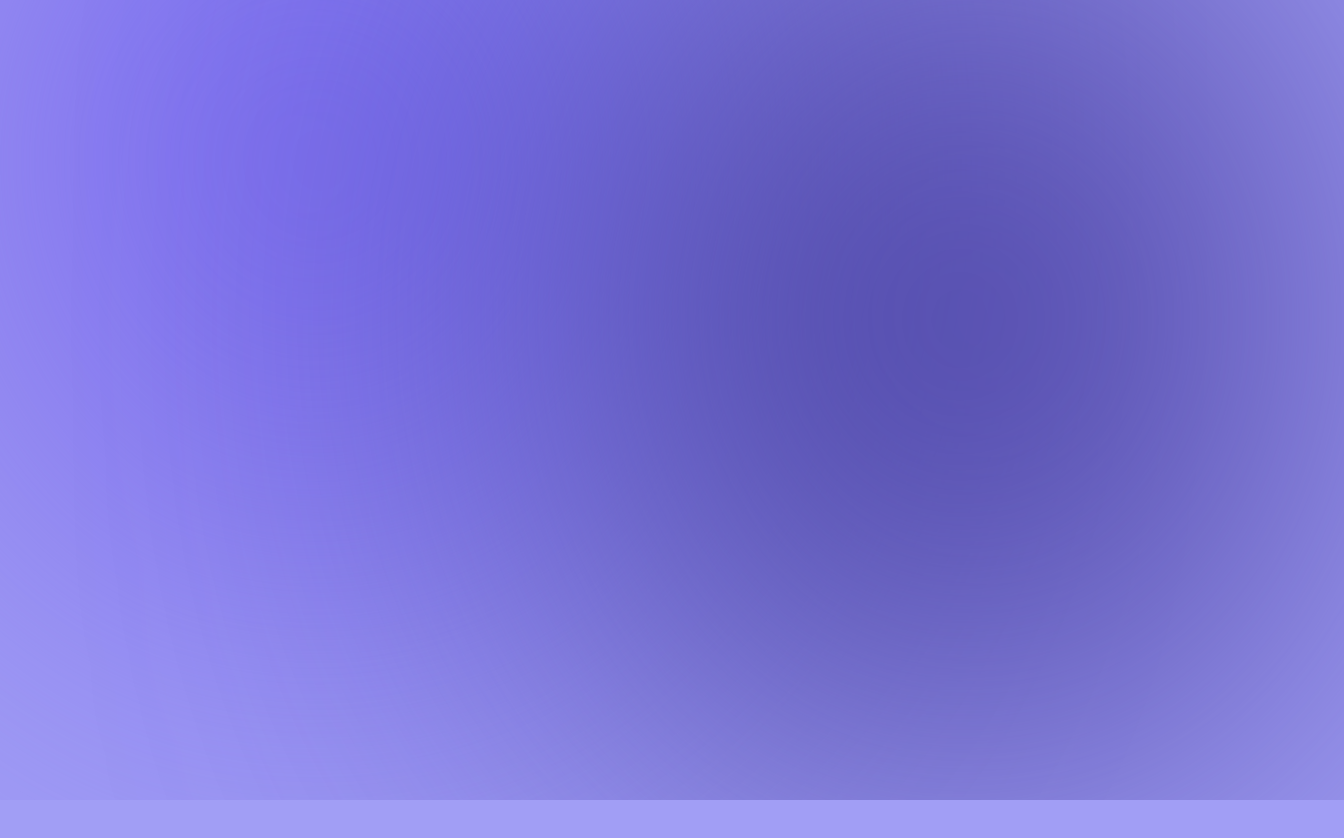
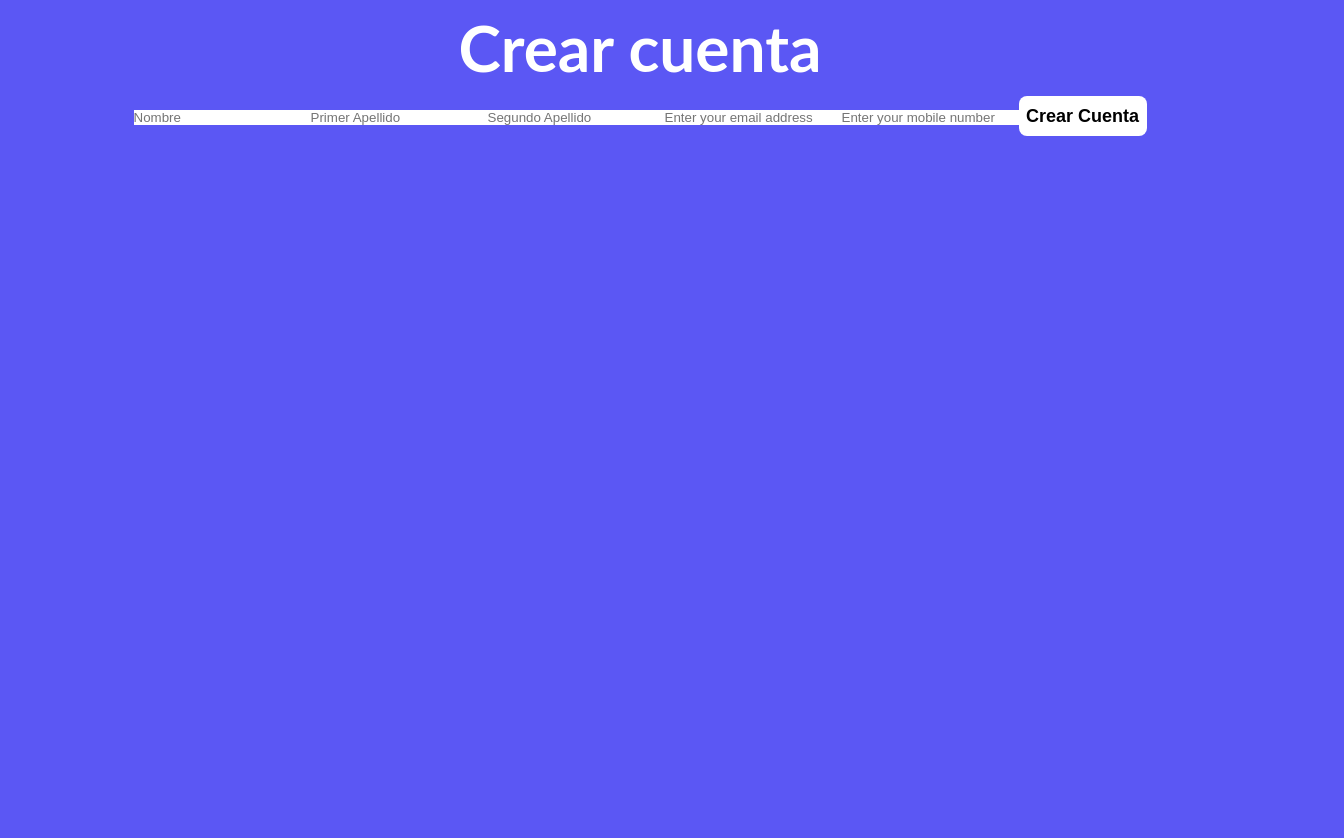
Before and after one commit to ArmandoArV/hackathon-morelos-ZZZZ-Front, a React (Create React App) app: page /registro in a window 1280 px wide. Before the commit this address had no page. Shown: the top 838 px of the page, 1344 px wide, since content can reach past the window. Before the commit the page ends 800 px from the top, so only its background shows below. Built offline with nearby package versions, Linux system fonts and the light colour scheme.

Commit message:
mejoras al body

```diff
--- a/public/index.html
+++ b/public/index.html
@@ -17,8 +17,7 @@
   </head>
   <body>
     <noscript>You need to enable JavaScript to run this app.</noscript>
-    <div id="up"></div>
-    <div id="down"></div>
+
     <div id="root"></div>
   </body>
 </html>
--- a/src/App.jsx
+++ b/src/App.jsx
@@ -1,7 +1,7 @@
 import "./App.css";
 import { BrowserRouter as Router, Routes, Route } from "react-router-dom";
 import Home from "./Pages/landing/Home";
-
+import Registro from './Pages/cuenta/Registro'
 function App() {
   return (
     <div className="App">
@@ -9,6 +9,7 @@ function App() {
         <Router>
           <Routes>
             <Route path="/" element={<Home/ >} />
+            <Route path="/registro" element={<Registro/ >} />
           </Routes>
         </Router>
       </>
--- a/src/Components/HeaderComponent/NavbarLanding.jsx
+++ b/src/Components/HeaderComponent/NavbarLanding.jsx
@@ -2,6 +2,7 @@ import { navBarElements } from '../../constants';
 import React from 'react';
 import './navbar.css'
 import Logo from '../../images/logo_completo.png'
+import {Link} from 'react-router-dom'
 
 export default function NavbarLanding() {
 
@@ -16,7 +17,10 @@ export default function NavbarLanding() {
   };
 
   return (
+
     <div className="navbarContainer">
+      <div id="up"></div>
+      <div id="down"></div>
       <ul className="navbarList">
         <li className="navbarItem">
           <div className='logo-container'
@@ -44,8 +48,8 @@ export default function NavbarLanding() {
 
         ))}
         <div className='buttons-container'>
-          <button>Registrar</button>
-          <button className='inicio-btn'>Iniciar sesión</button>
+          <button> <Link to="/registro"><font color ="#5B57F4">Registro</font></Link></button>
+          <button><Link to="/iniciar-sesion"><font color ="#5B57F4">Iniciar sesión</font></Link></button>
         </div>
 
       </ul>
--- a/src/Components/HeaderComponent/navbar.css
+++ b/src/Components/HeaderComponent/navbar.css
@@ -25,9 +25,9 @@
     flex-direction: row;
     gap: 2rem;
     margin-left: 4rem;
+
 }
 button{
-    color:var(--morado-rey);
     background-color: white;
     height:2.5rem;
     width:8rem;
@@ -35,11 +35,34 @@ button{
     font-size: 18px;
     font-weight:600;
 
+
 }
 .navbarItem a:hover {
     color: var(--amarillo);
 }
 
+#up{
+    position:absolute;
+    width: 60%;
+    height: 120%;
+    border-radius: 50%;
+    left: -5%;
+    top: -40%;
+    background: linear-gradient(80deg,#8D74E8,#5D58F4);
+    filter:blur(200px);
+  }
+
+  #down{
+    position:absolute;
+    width: 60%;
+    height: 120%;
+    border-radius: 50%;
+    top:-20%;
+    right: -5%;
+    background: linear-gradient(80deg,#36338E,#5E51B7);
+    filter:blur(200px);
+  }
+
 button:hover{
     background-color: var(--amarillo);
 }
--- /dev/null
+++ b/src/Pages/cuenta/Registro.jsx
@@ -0,0 +1,25 @@
+import React from 'react'
+
+const Registro = () => {
+  return (
+    <main>
+      <h1> Crear cuenta</h1>
+      <div className='form-container'>
+        <form>
+            <input type="text" name="name" placeholder="Nombre" id="input-name" required/>
+            <input type="text" name="apellido1" placeholder="Primer Apellido" id="input-apellido1" required/>
+            <input type="text" name="apellido2" placeholder="Segundo Apellido" id="input-apellido2" required/>
+            <input type="text" name="email" placeholder="Enter your email address" required/>
+            <input type="tel" name="phone" placeholder="Enter your mobile number" required/>
+            <button type="submit" className="btn-submitt">Crear Cuenta</button>
+
+            </form>
+      </div>
+
+        <span></span>
+
+    </main>
+  )
+}
+
+export default Registro
--- a/src/index.css
+++ b/src/index.css
@@ -20,29 +20,7 @@ body{
   color:black;
   overflow-x:hidden;
   line-height: 1.7;
-  background-color:#A19EF5;
-}
-
-#up{
-  position:absolute;
-  width: 60%;
-  height: 120%;
-  border-radius: 50%;
-  left: -5%;
-  top: -40%;
-  background: linear-gradient(80deg,#8D74E8,#5D58F4);
-  filter:blur(200px);
-}
-
-#down{
-  position:absolute;
-  width: 60%;
-  height: 120%;
-  border-radius: 50%;
-  top:-20%;
-  right: -5%;
-  background: linear-gradient(80deg,#36338E,#5E51B7);
-  filter:blur(200px);
+  background-color: var(--morado-rey);
 }
 
 h1,h2,h3,h4,h5{
```
Also changed, not shown: src/Pages/cuenta/registro.css (added).
